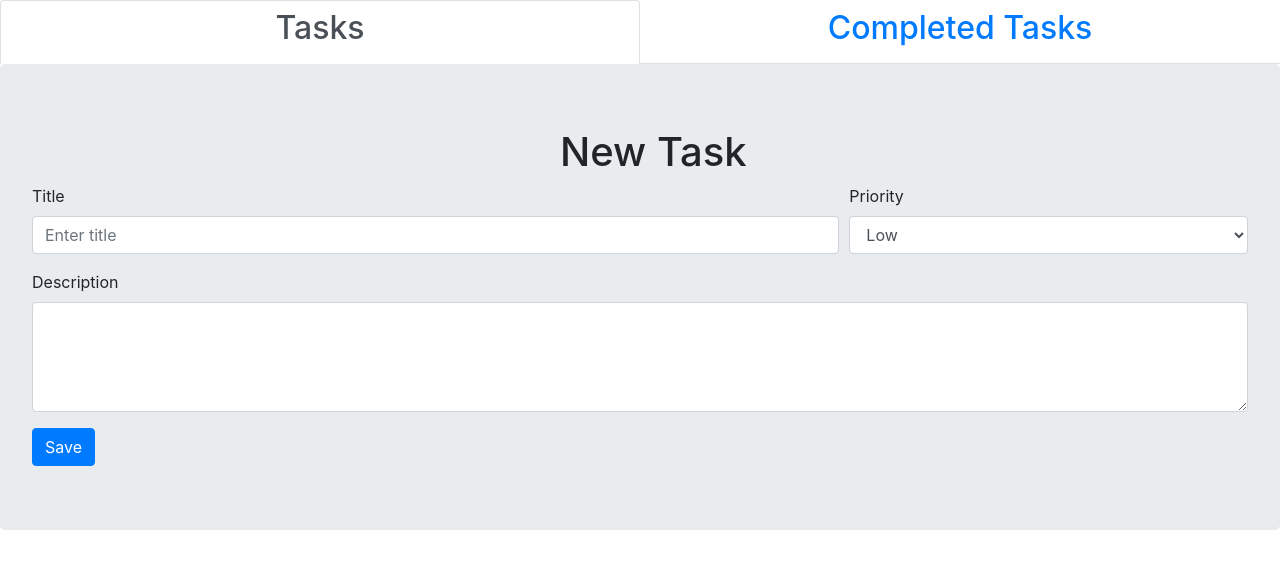
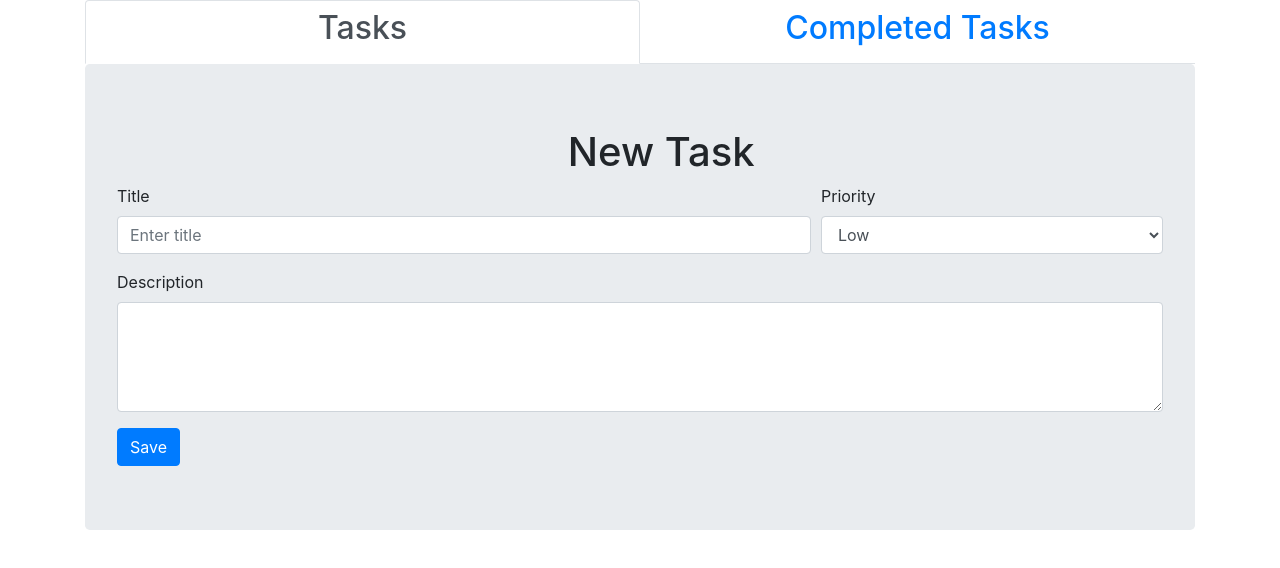
Before and after one commit to AndreaBegni/ToDo-React, a React (Create React App) app: page / in a window 1280 px wide. Shown: the top 568 px of the page. Built offline with nearby package versions, Linux system fonts and the light colour scheme.

Commit message:
wrapped everything in a container

```diff
--- a/src/App.js
+++ b/src/App.js
@@ -2,6 +2,7 @@ import React, { Component } from "react";
 import Navigation from "./Components/Navigation";
 import ToDoList from "./Components/ToDoList";
 import FormNewToDo from "./Components/FormNewToDo";
+import { Container } from "react-bootstrap";
 
 export default class App extends Component {
   constructor(props) {
@@ -10,7 +11,6 @@ export default class App extends Component {
     this.state = {
       todos: this.loadToDos()
     };
-    console.log("sono costruttore", this.state);
     this.updateToDos = this.updateToDos.bind(this);
     this.loadToDos = this.loadToDos.bind(this);
 
@@ -43,15 +43,16 @@ export default class App extends Component {
   };
 
   render() {
-    console.log("sono render", this.state);
     return (
       <div className="App">
+        <Container>
           <Navigation></Navigation>
           <FormNewToDo
             todos={this.state.todos}
             updateToDos={this.updateToDos}
           ></FormNewToDo>
           <ToDoList todos={this.state.todos}></ToDoList>
+        </Container>
       </div>
     );
   }
```
Lines whose indentation alone changed are shown as unchanged.
